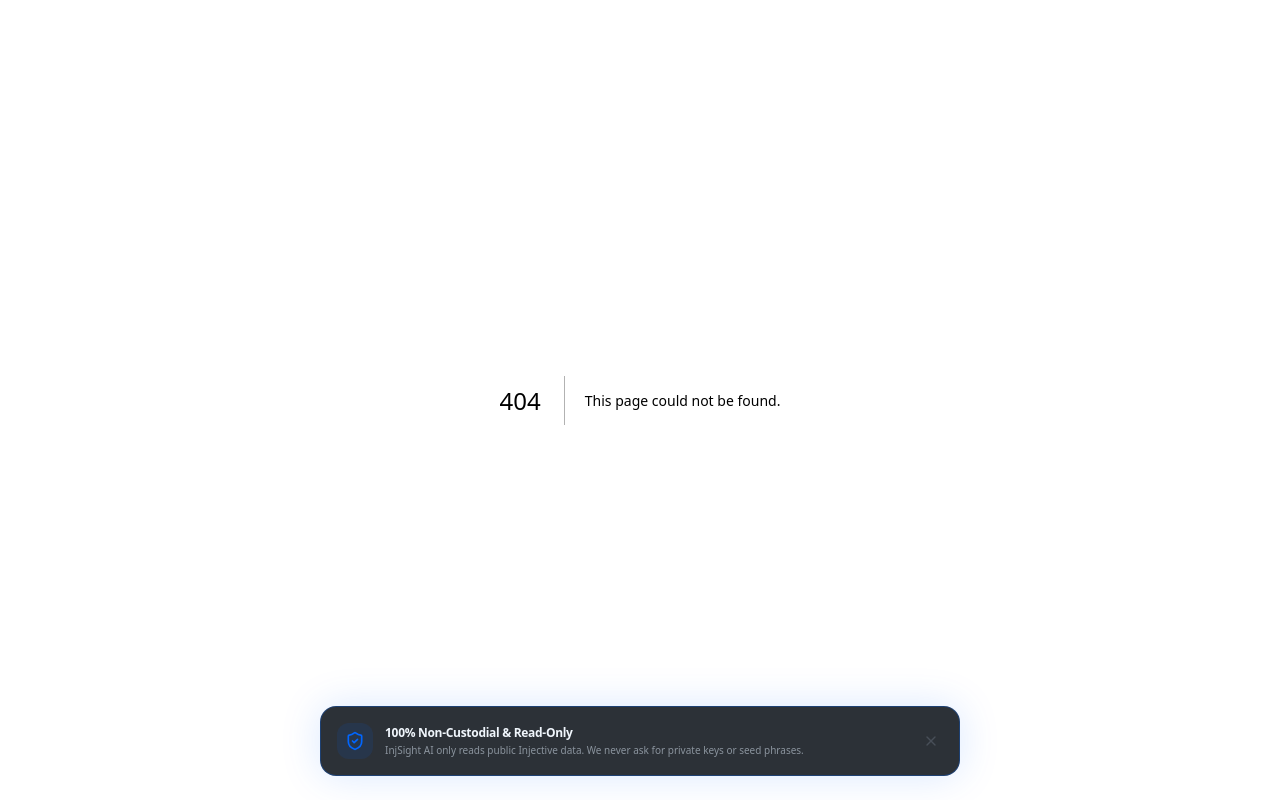
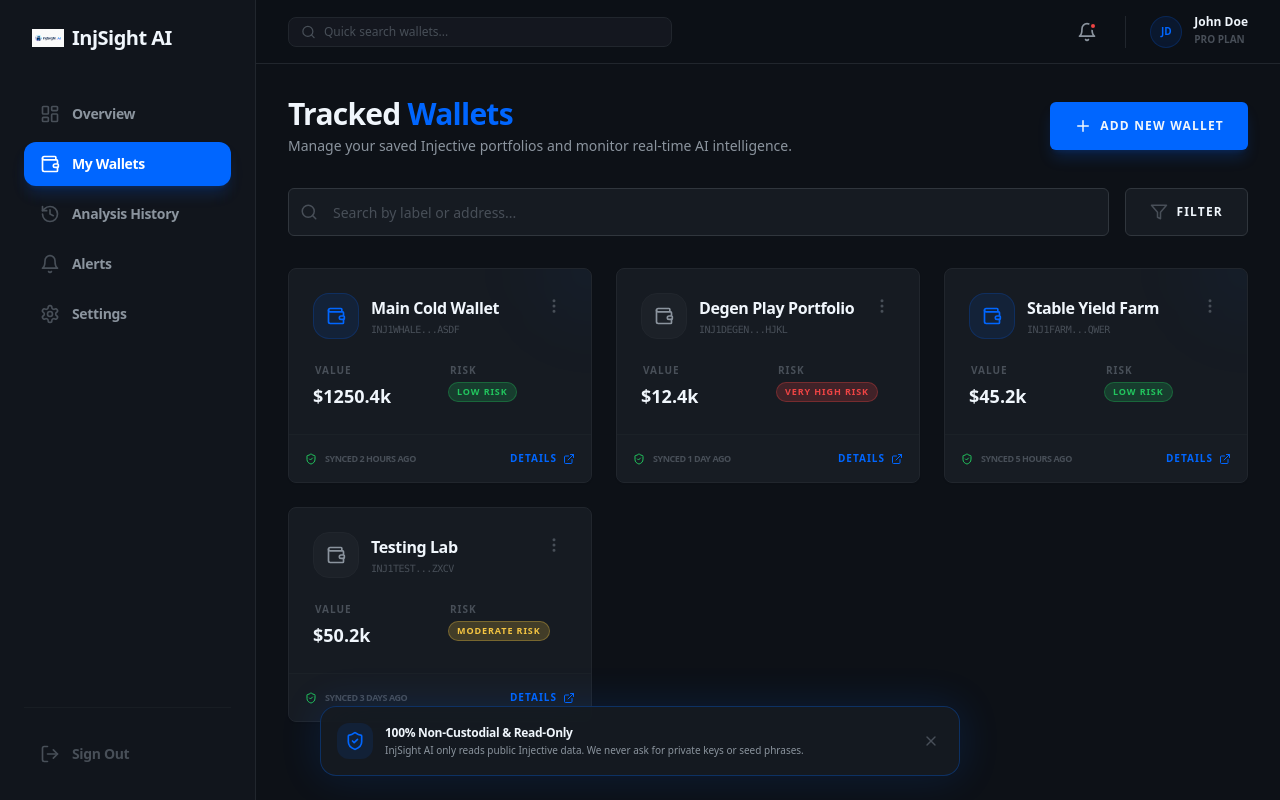
Before and after one commit to mokwathedeveloper/injsight-ai, a Next.js app in the folder frontend/: page /dashboard/wallets in a window 1280 px wide. Before the commit this address had no page. Built offline with nearby package versions, Linux system fonts and the light colour scheme.

Commit message:
feat: add saved wallets dashboard page route and grid layout

```diff
--- /dev/null
+++ b/frontend/app/dashboard/wallets/page.tsx
@@ -0,0 +1,110 @@
+"use client";
+
+import * as React from "react";
+import { AppShell } from "@/components/dashboard/AppShell";
+import { SavedWalletCard } from "@/components/wallet/SavedWalletCard";
+import { AddWalletModal } from "@/components/wallet/AddWalletModal";
+import { MOCK_SAVED_WALLETS } from "@/data/saved-wallets-mock";
+import { Plus, Search, Filter } from "lucide-react";
+import { Button } from "@/components/ui/Button";
+import { Input } from "@/components/ui/Input";
+
+export default function WalletsPage() {
+  const [isModalOpen, setIsModalOpen] = React.useState(false);
+  const [wallets, setWallets] = React.useState(MOCK_SAVED_WALLETS);
+  const [searchQuery, setSearchQuery] = React.useState("");
+
+  const filteredWallets = wallets.filter(w =>
+    w.label.toLowerCase().includes(searchQuery.toLowerCase()) ||
+    w.address.toLowerCase().includes(searchQuery.toLowerCase())
+  );
+
+  const handleAddWallet = (data: { address: string; label: string }) => {
+    const newWallet = {
+      id: `w-${Date.now()}`,
+      label: data.label,
+      address: data.address,
+      totalValueUsd: 0,
+      riskScore: 0,
+      riskLevel: "Low" as any,
+      lastAnalyzed: "Just now",
+    };
+    setWallets([newWallet, ...wallets]);
+  };
+
+  const handleDeleteWallet = (id: string) => {
+    setWallets(wallets.filter(w => w.id !== id));
+  };
+
+  return (
+    <AppShell>
+      <div className="space-y-8 animate-in fade-in duration-700">
+        {/* Page Header */}
+        <div className="flex flex-col md:flex-row md:items-center justify-between gap-6">
+          <div>
+            <h1 className="text-2xl sm:text-3xl font-extrabold text-text-primary tracking-tight">
+              Tracked <span className="text-primary">Wallets</span>
+            </h1>
+            <p className="text-text-secondary text-sm mt-1">
+              Manage your saved Injective portfolios and monitor real-time AI intelligence.
+            </p>
+          </div>
+
+          <Button
+            onClick={() => setIsModalOpen(true)}
+            className="h-12 px-6 font-bold text-xs uppercase tracking-widest shadow-lg shadow-primary/20 group"
+          >
+            <Plus size={18} className="mr-2 group-hover:rotate-90 transition-transform duration-300" />
+            <span>Add New Wallet</span>
+          </Button>
+        </div>
+
+        {/* Toolbar */}
+        <div className="flex flex-col sm:flex-row gap-4">
+          <div className="relative flex-1">
+            <Search size={18} className="absolute left-3 top-1/2 -translate-y-1/2 text-text-disabled" />
+            <Input
+              placeholder="Search by label or address..."
+              className="h-12 pl-11 bg-card border-border-strong text-sm"
+              value={searchQuery}
+              onChange={(e) => setSearchQuery(e.target.value)}
+            />
+          </div>
+          <Button variant="secondary" className="h-12 px-6 gap-2 border-border-strong">
+            <Filter size={18} className="text-text-disabled" />
+            <span className="text-xs font-bold uppercase tracking-widest">Filter</span>
+          </Button>
+        </div>
+
+        {/* Grid Layout */}
+        <div className="grid grid-cols-1 md:grid-cols-2 lg:grid-cols-3 gap-6">
+          {filteredWallets.map((wallet) => (
+            <SavedWalletCard
+              key={wallet.id}
+              wallet={wallet}
+              onDelete={handleDeleteWallet}
+            />
+          ))}
+
+          {filteredWallets.length === 0 && (
+            <div className="col-span-full py-32 text-center space-y-4">
+              <div className="w-16 h-16 bg-hover rounded-full flex items-center justify-center mx-auto border border-border">
+                <Search size={24} className="text-text-disabled" />
+              </div>
+              <div className="space-y-1">
+                <p className="text-text-primary font-bold">No wallets found</p>
+                <p className="text-text-secondary text-sm">Try adjusting your search or add a new wallet to track.</p>
+              </div>
+            </div>
+          )}
+        </div>
+      </div>
+
+      <AddWalletModal
+        isOpen={isModalOpen}
+        onClose={() => setIsModalOpen(false)}
+        onAdd={handleAddWallet}
+      />
+    </AppShell>
+  );
+}
```
